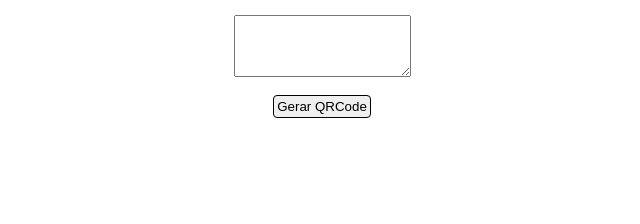
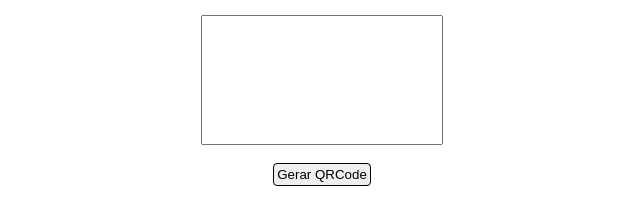
Before and after one commit to Felpszadaa/QRCODE, a plain HTML site: page index.html in a window 1280 px wide. Shown: the part 40-264 px from the top of the page, without its empty margins (318-958 px from the left). Drawn offline with Linux system fonts and the light colour scheme.

Commit message:
Update style.css

```diff
--- a/style.css
+++ b/style.css
@@ -13,6 +13,12 @@ body {
     justify-content: center;
 }
 
+textarea {
+   resize: none;
+   width: 15rem;
+   height: 8rem;
+}
+
 button {
     padding: 3px;
     border-radius: 4px;
```
